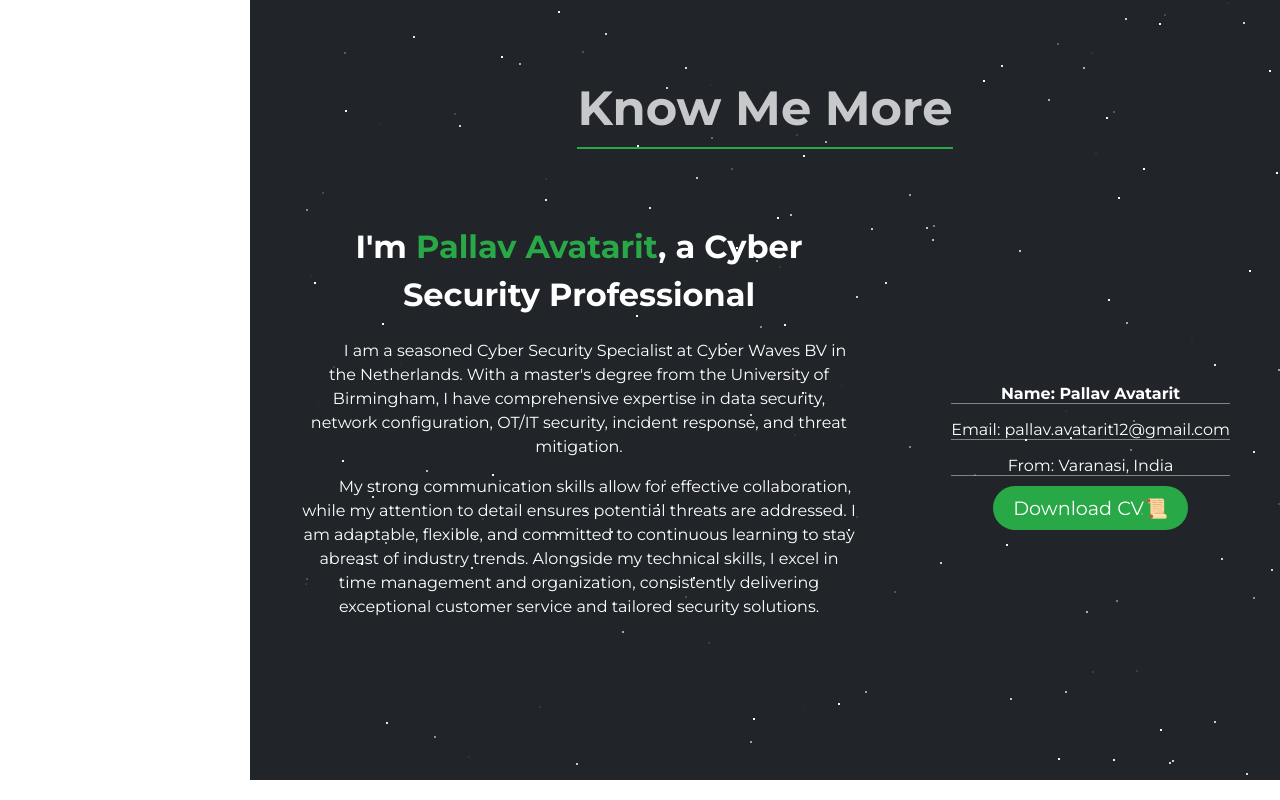
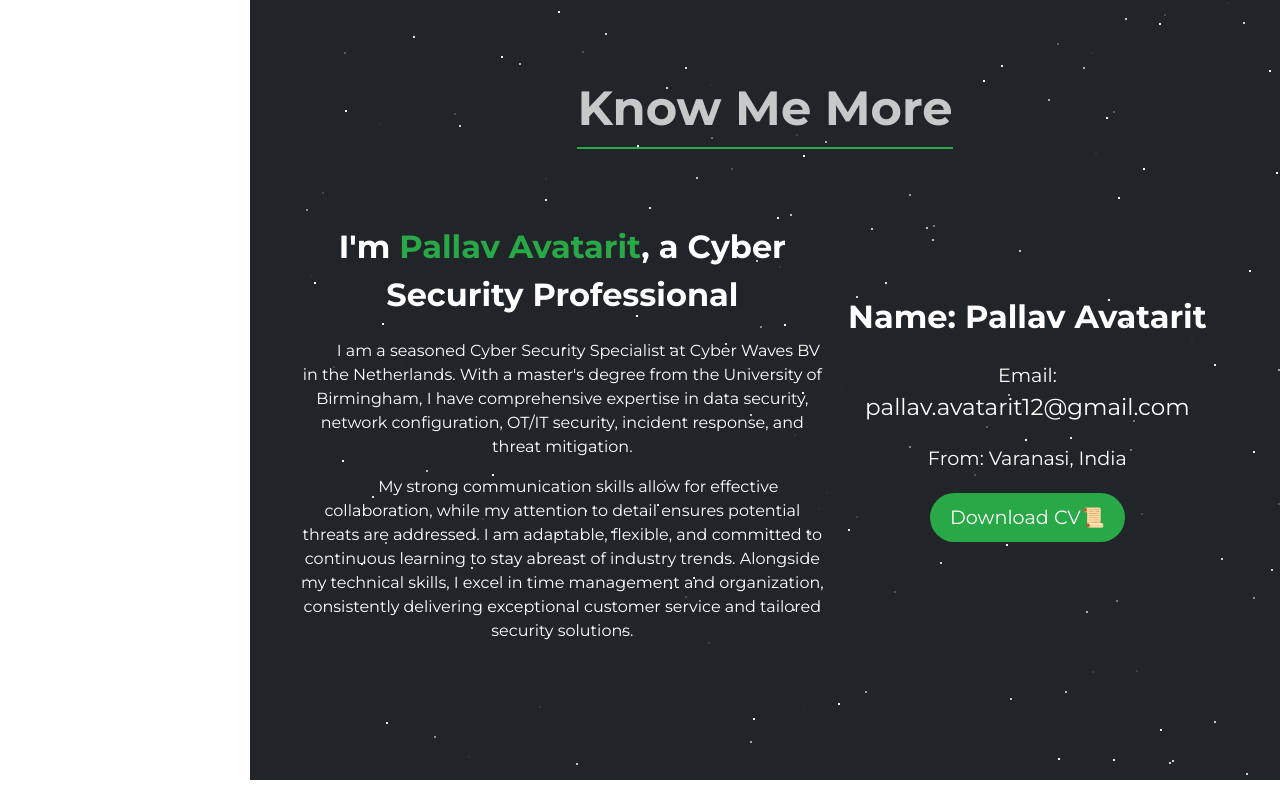
Before and after one commit to theCuriousObserver/My-Portfolio, a React (Create React App) app: page / in a window 1280 px wide. Shown: the part 920-1720 px from the top of the page. Built offline with nearby package versions, Linux system fonts and the light colour scheme.

Commit message:
Change in About Me Details

```diff
--- a/src/AboutMe.css
+++ b/src/AboutMe.css
@@ -56,29 +56,28 @@
 }
 
 .about-me-details {
-  max-width: 70%;
+  max-width: 50%;
   margin-top: 50px;
-  padding-left: 20px;
-  align-self: center;
+  padding: 20px;
+  line-height: 1.5;
 }
 
 .about-me-details h2 {
-  font-size: 1em;
+  font-size: 2em;
   color: #fff;
-  margin-bottom: 10px;
-  border-bottom: 1px solid #818486;
+  margin-bottom: 20px;
 }
 
 .about-me-details p {
-  font-size: 1em;
+  font-size: 1.2em;
   color: #fff;
-  margin-bottom: 10px;
-  border-bottom: 1px solid #818486;
+  margin-bottom: 20px;
 }
 
 .about-me-details a {
   color: #fff;
   text-decoration: none;
+  font-size: 1.2em;
 }
 
 .about-me-details .cv-button {
```
